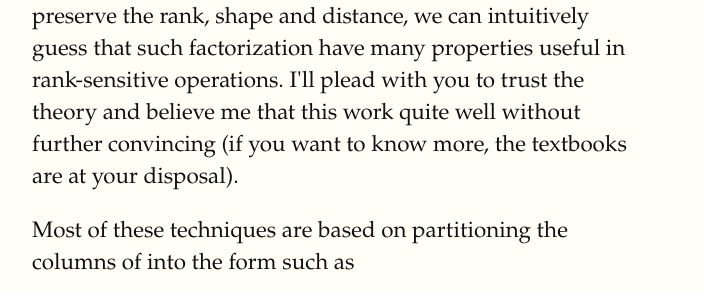
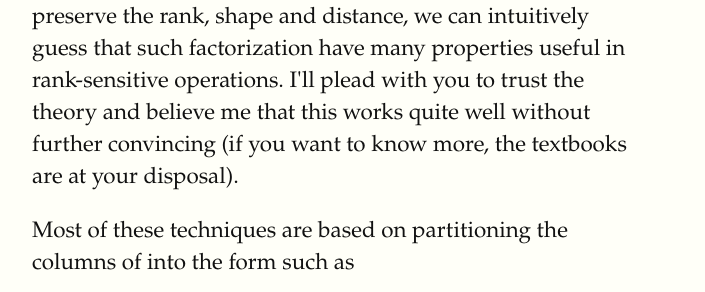
Before and after one commit to blueberry/blueberry.github.io, a Jekyll site: the page built from _posts/2017-10-17-Clojure-Numerics-5-Orthogonalization-and-Least-Squares.html, in a window 1280 px wide and 900 px high, scrolled down 5826 px. Shown: the part 285-577 px from the top of the window, without its empty margins (128-833 px from the left). Built offline with Jekyll 4.4.1, drawn with Linux system fonts in a browser that asks for light colours; formulas are drawn with MathJax 3; some of the changed text lies outside the part shown.

Commit message:
Fix typos.

```diff
--- a/_posts/2017-10-17-Clojure-Numerics-5-Orthogonalization-and-Least-Squares.html
+++ b/_posts/2017-10-17-Clojure-Numerics-5-Orthogonalization-and-Least-Squares.html
@@ -257,7 +257,7 @@
 <p>
 Since Q is orthogonal, and orthogonal transformations preserve the rank, shape and distance,
 we can intuitively guess that such factorization have many properties useful in rank-sensitive
-operations. I'll plead with you to trust the theory and believe me that this work quite well without
+operations. I'll plead with you to trust the theory and believe me that this works quite well without
 further convincing (if you want to know more, the textbooks are at your disposal).
 </p>
 
@@ -389,7 +389,7 @@
 <div class="outline-text-2" id="text-orgfcf1c4e">
 <p>
 Let's check with the function we could have used at the start, <a href="http://neanderthal.uncomplicate.org/codox/uncomplicate.neanderthal.linalg.html#var-ls">ls</a>. Yes, there is a simple almighty method that
-makes all this fuss unnecessary. But, If I just showed you that, what would have we learned about the fine points
+makes all this fuss unnecessary. But, If I just showed you that, what would we have learned about the fine points
 of solving these kinds of systems and the many gotchas that await us there?
 </p>
 
```
Also changed, not shown: other parts of _posts/2017-10-17-Clojure-Numerics-5-Orthogonalization-and-Least-Squares.html (+2 -2 lines).
